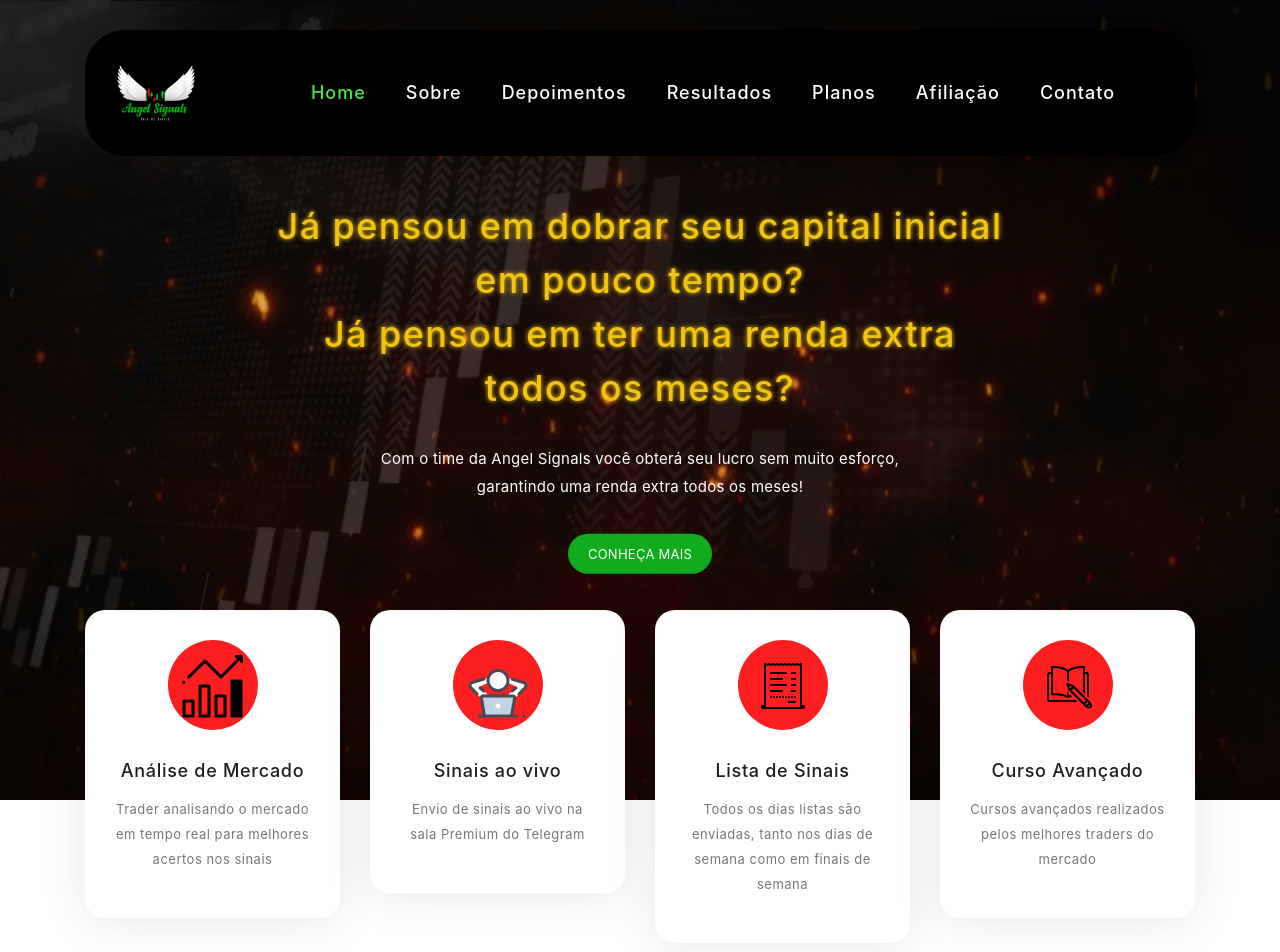
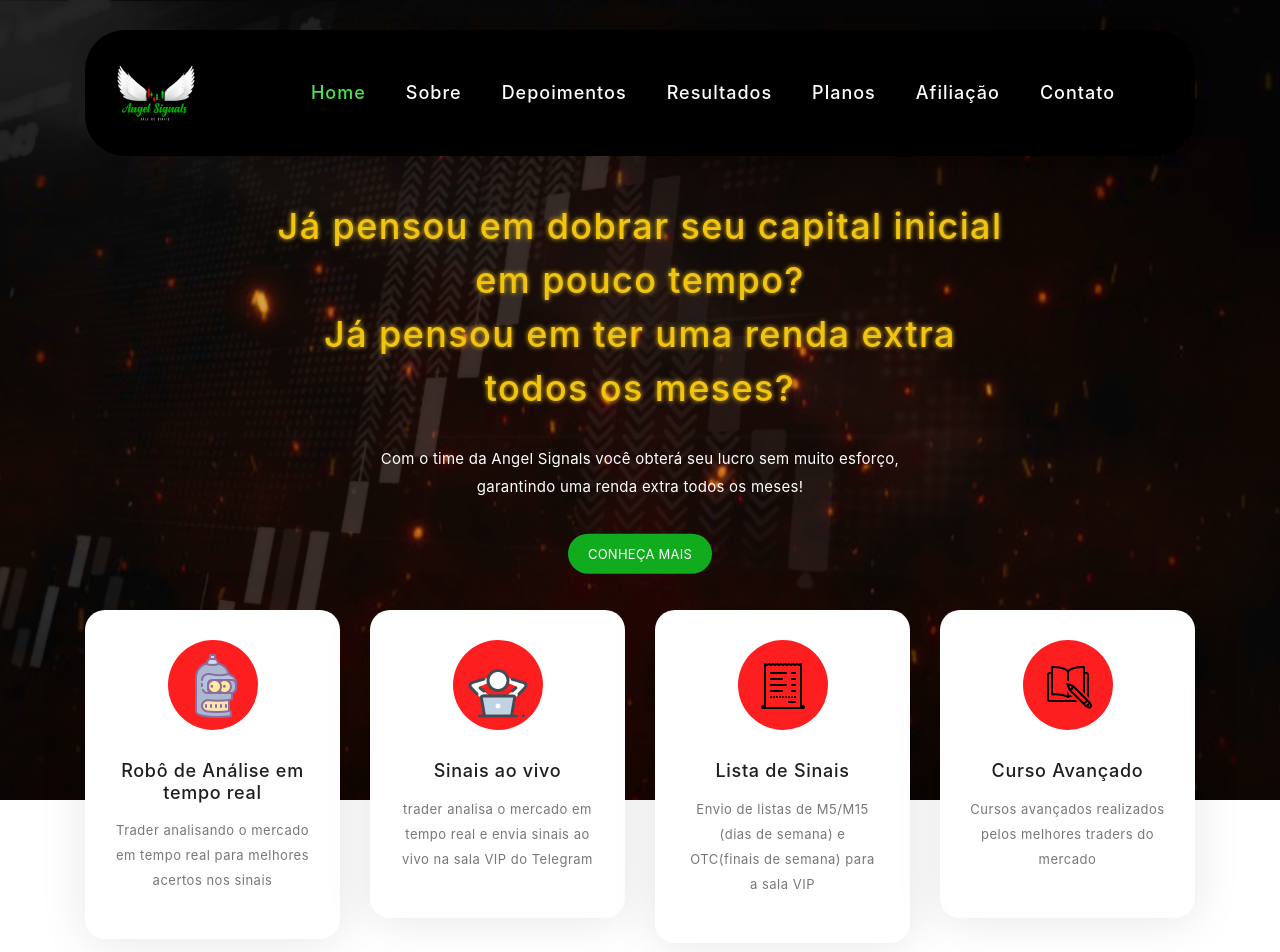
Before and after one commit to marcelobertinatto/angelsignalsweb, an Angular app in the folder ClientApp/: page /acesso in a window 1280 px wide. Shown: the top 952 px of the page. Built offline with nearby package versions, Linux system fonts and the light colour scheme.

Commit message:
new changes

```diff
--- a/ClientApp/src/app/home/home.component.html
+++ b/ClientApp/src/app/home/home.component.html
@@ -7,9 +7,9 @@
                   <div class="col-lg-3 col-md-6 col-sm-6 col-12" data-scroll-reveal="enter bottom move 50px over 0.6s after 0.2s" data-scroll-reveal-id="1" data-scroll-reveal-initialized="true" data-scroll-reveal-complete="true">
                       <div class="features-small-item">
                           <div class="icon">
-                              <i><img src="../../assets/img/icons8-increase-64.png" alt=""></i>
+                              <i><img src="../../assets/img/icons8-futurama-bender-64.png" alt=""></i>
                           </div>
-                          <h5 class="features-title">Análise de Mercado</h5>
+                          <h5 class="features-title">Robô de Análise em tempo real</h5>
                           <p>Trader analisando o mercado em tempo real para melhores acertos nos sinais</p>
                       </div>
                   </div>
@@ -19,7 +19,7 @@
                               <i><img src="../../assets/img/icons8-relaxed-sitting-at-the-computer-64.png" alt=""></i>
                           </div>
                           <h5 class="features-title">Sinais ao vivo</h5>
-                          <p>Envio de sinais ao vivo na sala Premium do Telegram</p>
+                          <p>trader analisa o mercado em tempo real e envia sinais ao vivo na sala VIP do Telegram</p>
                       </div>
                   </div>
                   <div class="col-lg-3 col-md-6 col-sm-6 col-12" data-scroll-reveal="enter bottom move 50px over 0.6s after 0.6s" data-scroll-reveal-id="3" data-scroll-reveal-initialized="true" data-scroll-reveal-complete="true">
@@ -28,7 +28,7 @@
                               <i><img src="../../assets/img/icons8-check-50.png" alt=""></i>
                           </div>
                           <h5 class="features-title">Lista de Sinais</h5>
-                          <p>Todos os dias listas são enviadas, tanto nos dias de semana como em finais de semana</p>
+                          <p>Envio de listas de M5/M15 (dias de semana) e OTC(finais de semana) para a sala VIP</p>
                       </div>
                   </div>
                   <div class="col-lg-3 col-md-6 col-sm-6 col-12" data-scroll-reveal="enter bottom move 50px over 0.6s after 0.6s" data-scroll-reveal-id="3" data-scroll-reveal-initialized="true" data-scroll-reveal-complete="true">
@@ -325,7 +325,7 @@
                             <li class="active">Sinais da lista de M5</li>
                             <li class="active">Sinais da lista de M15</li>
                             <li class="active">Sinais da lista de OTC</li>
-                            <li>+ BÔNUS SURPRESA</li>
+                            <li>ROBÔ com sinais 24 horas</li>
                         </ul>
                     </div>
                     <div class="pricing-footer">
@@ -352,7 +352,7 @@
                             <li class="active">Sinais da lista de M5</li>
                             <li class="active">Sinais da lista de M15</li>
                             <li class="active">Sinais da lista de OTC</li>
-                            <li>+ BÔNUS SURPRESA</li>
+                            <li>ROBÔ com sinais 24 horas</li>
                         </ul>
                     </div>
                     <div class="pricing-footer">
@@ -379,7 +379,7 @@
                             <li class="active">Sinais da lista de M5</li>
                             <li class="active">Sinais da lista de M15</li>
                             <li class="active">Sinais da lista de OTC</li>
-                            <li class="active">+ BÔNUS SURPRESA</li>
+                            <li class="active">ROBÔ com sinais 24 horas</li>
                         </ul>
                     </div>
                     <div class="pricing-footer">
@@ -413,14 +413,10 @@
                                 <span class="period">mensais</span>
                             </div>
                             <ul class="list">
-                                <li>Sala de Sinais VIP por 1 mês grátis </li>
-                                <li>Curso do Básico ao Avançado</li>
-                                <li>Suporte ao aluno</li>
                                 <li class="active">Sinais ao vivo</li>
                                 <li class="active">Sinais da lista de M5</li>
                                 <li class="active">Sinais da lista de M15</li>
                                 <li class="active">Sinais da lista de OTC</li>
-                                <li>+ BÔNUS SURPRESA</li>
                                 <li class="active">* Crie o seu login na Hotmart após clica no botão abaixo!</li>
                             </ul>
                         </div>
```
Also changed, not shown: ClientApp/src/assets/img/icons8-futurama-bender-64.png (added).
